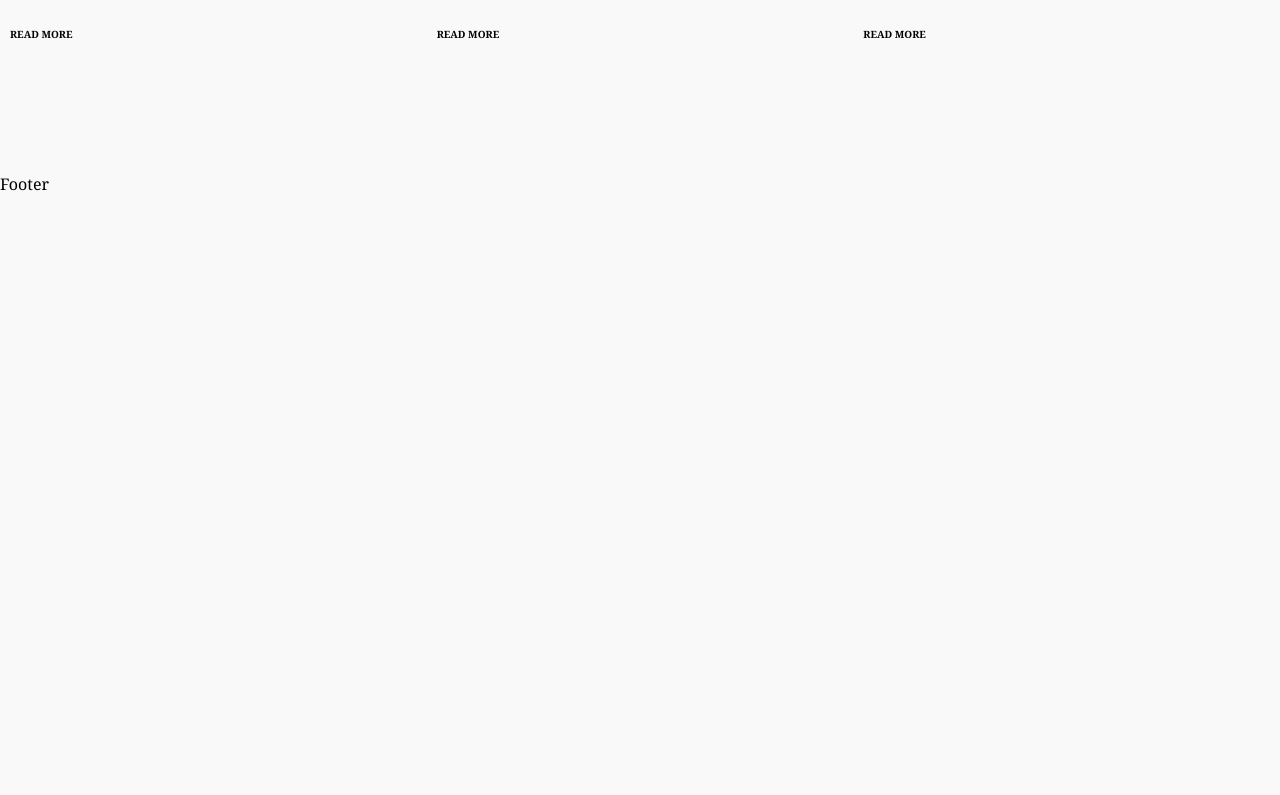
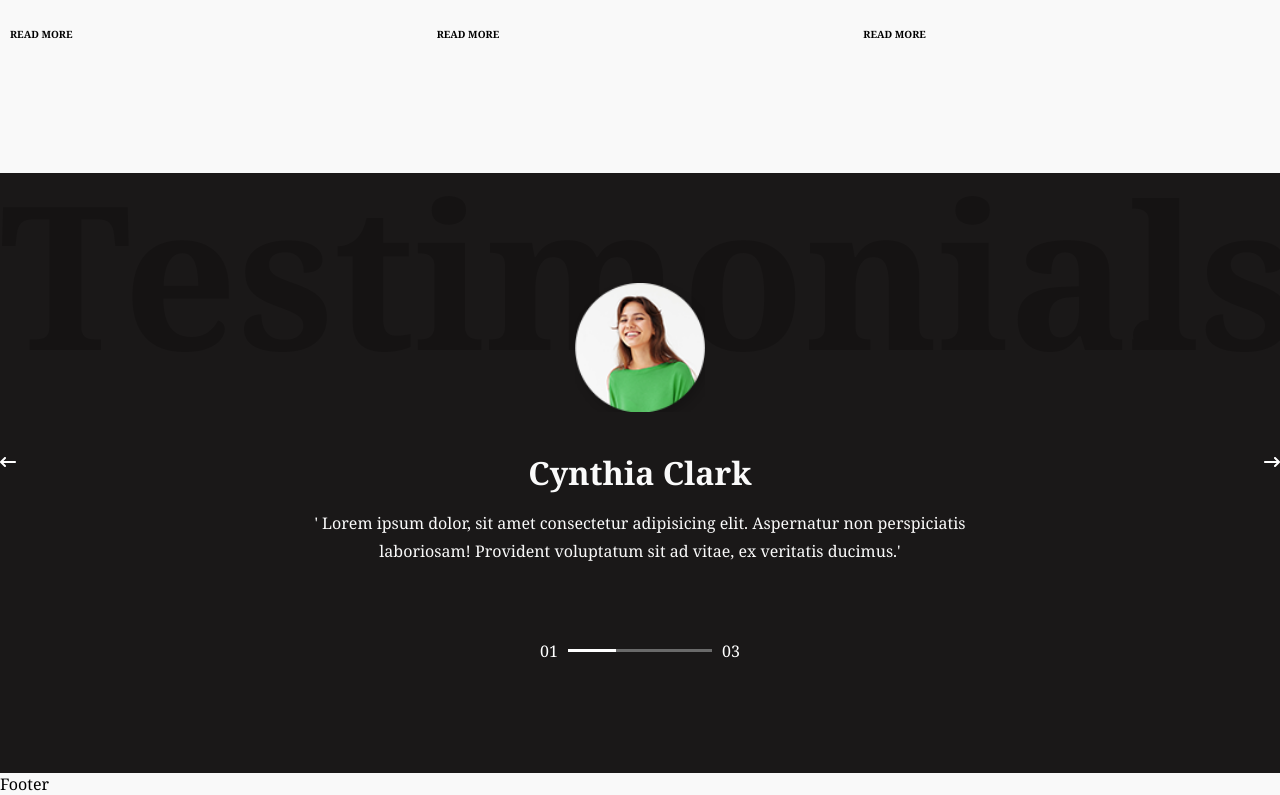
Before and after one commit to AnatoliyZakhryapin/proj-html-vuejs, a Vue app: page / in a window 1280 px wide. Shown: the part 4257-5052 px from the top of the page. Before the commit the page ends 4452 px from the top, so only its background shows below. Built offline with nearby package versions, Linux system fonts and the light colour scheme.

Commit message:
ADD Testimonials to PageMain

```diff
--- a/src/components/PageMain.vue
+++ b/src/components/PageMain.vue
@@ -4,6 +4,7 @@ import SectionOurSpecialeties from './SectionOurSpecialeties.vue'
 import SectionEventsCalender from './SectionEventsCalender.vue';
 import SectionCreativeLeader from './SectionCreativeLeader.vue';
 import SectionLatestNews from './SectionLatestNews.vue';
+import SectionTestimonials from './SectionTestimonials.vue';
 
 export default {
     data() {
@@ -17,6 +18,7 @@ export default {
         SectionEventsCalender,
         SectionCreativeLeader,
         SectionLatestNews,
+        SectionTestimonials
     }
 }
 </script>
@@ -27,6 +29,7 @@ export default {
     <SectionEventsCalender/>
     <SectionCreativeLeader/>
     <SectionLatestNews/>
+    <SectionTestimonials/>
 </template>
 
 <style scoped>
```
